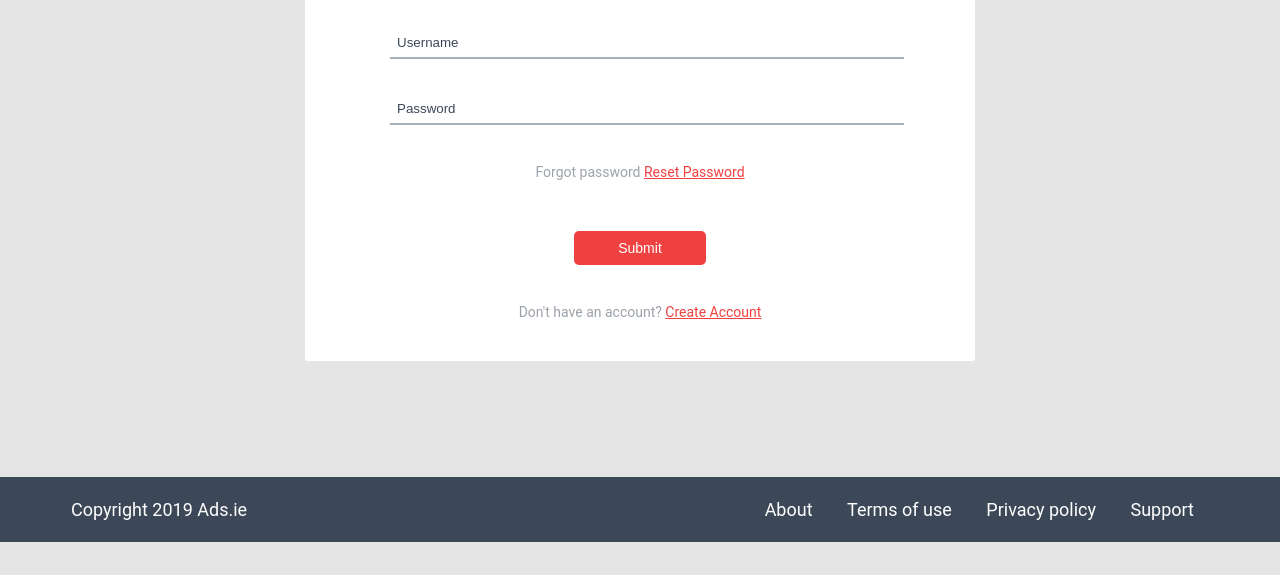
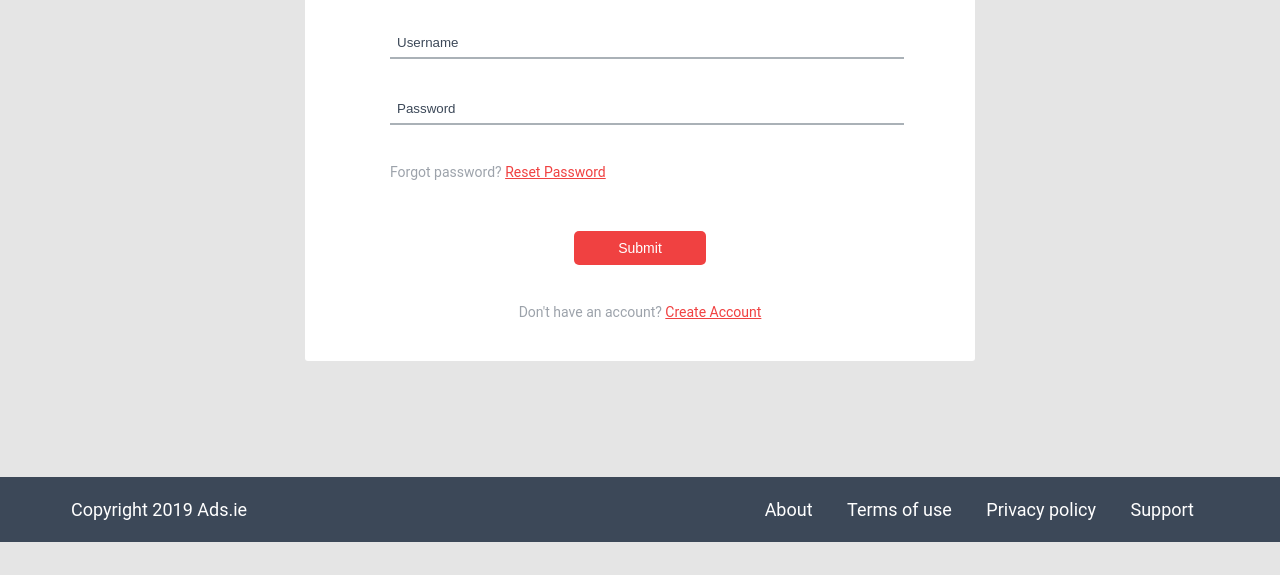
Before and after one commit to Nekoi275/ads-layout, a website: page src/html/pages/login.html in a window 1280 px wide. Shown: the part 225-800 px from the top of the page. Drawn offline with nearby package versions, Linux system fonts and the light colour scheme; files that its build step writes are made by us from their sources.

Commit message:
minor fixes

```diff
--- a/src/html/pages/login.html
+++ b/src/html/pages/login.html
@@ -16,7 +16,9 @@
             <h2>Log in</h2>
             <input type="text" name="username" placeholder="Username">
             <input type="password" name="password" placeholder="Password">
-            <span class="account">Forgot password </span><a href="" class="login-link">Reset Password</a>
+            <div class="forgot-pass">
+              <span class="account">Forgot password? </span><a href="" class="login-link">Reset Password</a>
+            </div>
             <button type="submit" class="button button--submit">Submit</button>
           </form>
           <span class="account">Don't have an account? </span><a href="" class="login-link">Create Account</a>
--- a/src/scss/pages/login.scss
+++ b/src/scss/pages/login.scss
@@ -47,3 +47,8 @@
     color: $cRed;
     font-size: 14px;
 }
+
+.forgot-pass {
+    width: 100%;
+    text-align: left;
+}
```
